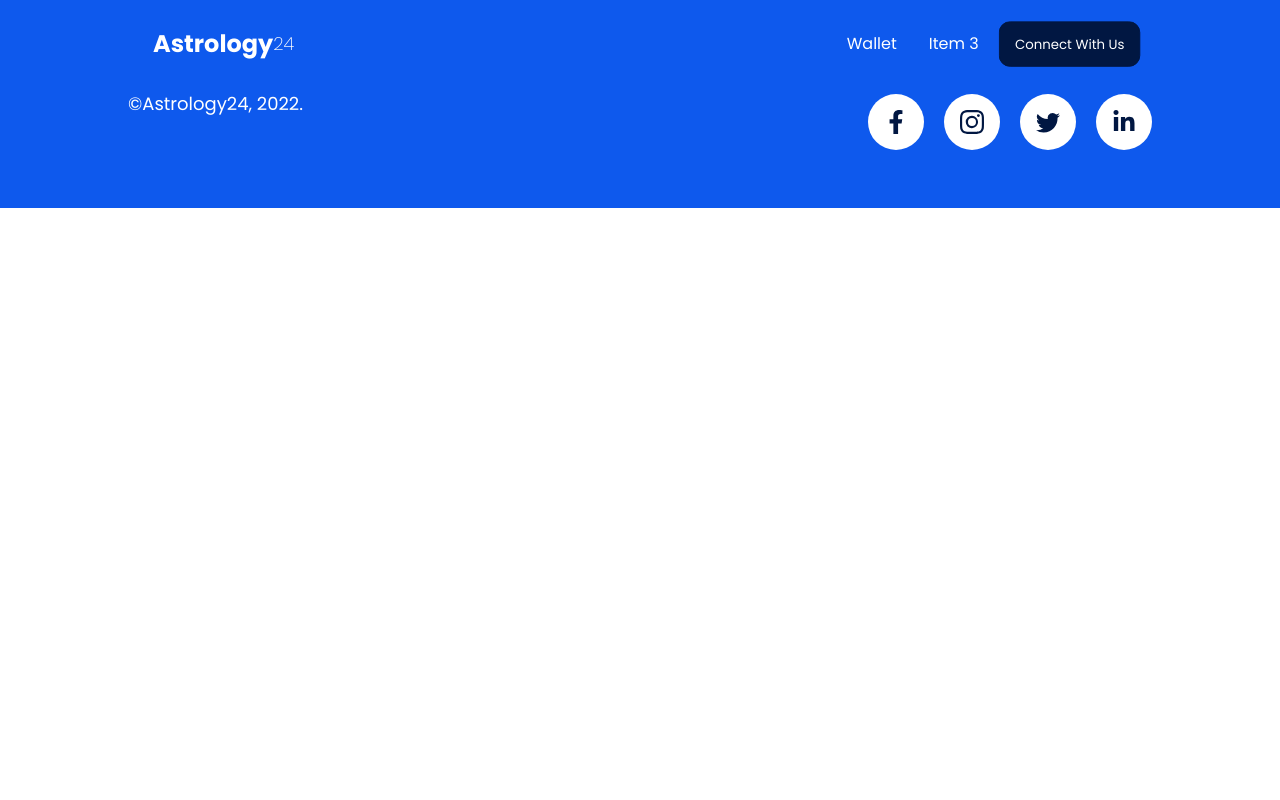
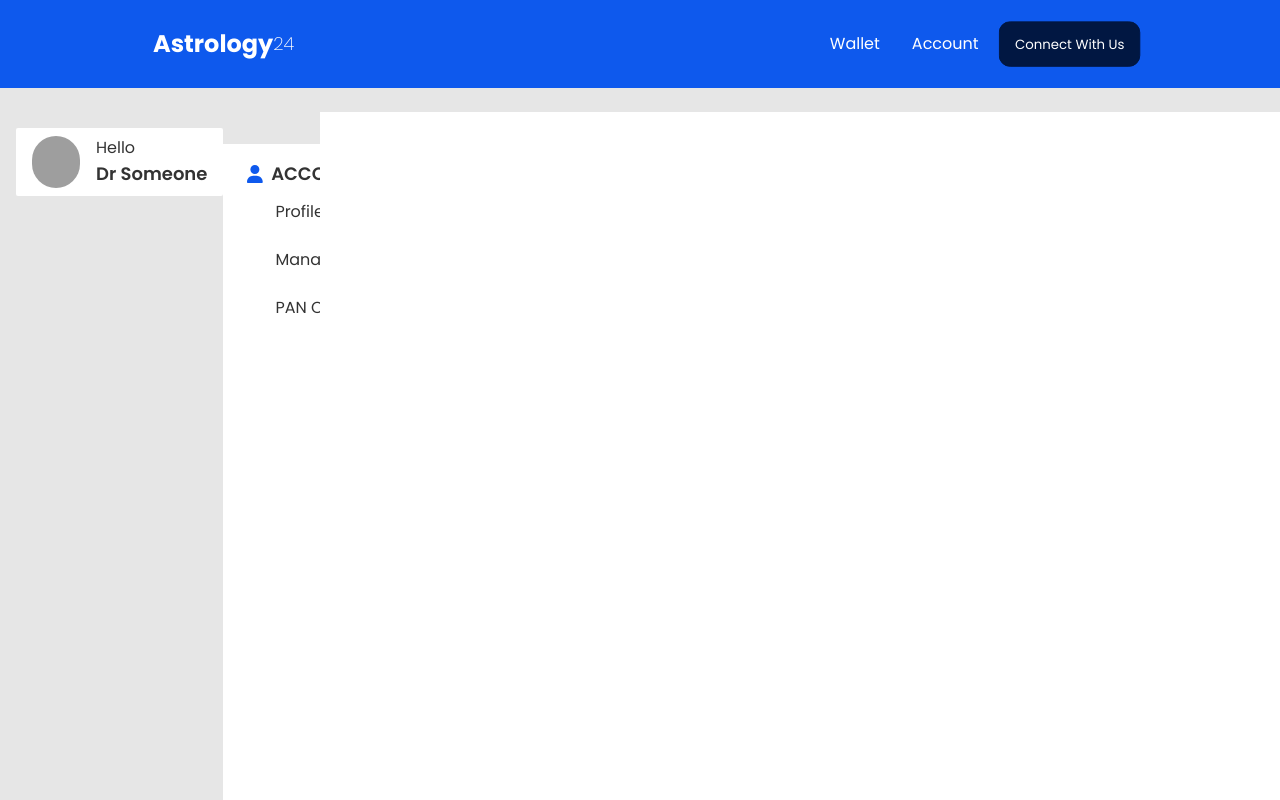
Before and after one commit to Victor-Sammy/astro24, a React (Create React App) app in the folder frontend/: page /account in a window 1280 px wide. Shown: the top 800 px of the page. Built offline with nearby package versions, Linux system fonts and the light colour scheme; grey boxes are pictures that could not be loaded.

Commit message:
dash nav added

```diff
--- a/frontend/package.json
+++ b/frontend/package.json
@@ -3,6 +3,9 @@
   "version": "0.1.0",
   "private": true,
   "dependencies": {
+    "@fortawesome/fontawesome-svg-core": "^6.1.1",
+    "@fortawesome/free-solid-svg-icons": "^6.1.1",
+    "@fortawesome/react-fontawesome": "^0.1.18",
     "@testing-library/jest-dom": "^5.16.4",
     "@testing-library/react": "^13.3.0",
     "@testing-library/user-event": "^13.5.0",
--- a/frontend/src/App.js
+++ b/frontend/src/App.js
@@ -2,6 +2,7 @@ import { Route, Routes } from 'react-router-dom';
 import { ToastContainer } from 'react-toastify';
 import 'react-toastify/dist/ReactToastify.css';
 import './App.css';
+import AccountDashboard from './pages/account/AccountDashboard';
 import Login from './pages/Authentication/Login/Login';
 import Footer from './pages/Shared/Footer/Footer';
 import Header from './pages/Shared/Header/Header';
@@ -16,6 +17,9 @@ function App() {
         <Route path='/' element={<Login />} />
         <Route path='/wallet' element={<Wallet />} />
         <Route path='/recharge/:id' element={<RechargeNow />} />
+        <Route path='/account' element={<AccountDashboard />}>
+
+        </Route>
       </Routes>
       <Footer />
       <ToastContainer position='bottom-right' />
--- /dev/null
+++ b/frontend/src/note.js
@@ -0,0 +1,2 @@
+// 1. make the logo directable
+// 2. in the recharge page there won't be anything without logo
--- a/frontend/src/pages/Shared/Header/Header.js
+++ b/frontend/src/pages/Shared/Header/Header.js
@@ -15,7 +15,8 @@ const Header = () => {
                             </label>
                             <ul tabIndex='0' className='menu menu-compact dropdown-content mt-3 p-2 shadow bg-primary rounded-box w-52'>
                                 <li><Link to="/wallet">Wallet</Link></li>
-                                <li><a>Item 3</a></li>
+                                <li><Link to="/account">Wallet</Link></li>
+
                                 <a className='btn btn-secondary text-accent capitalize font-normal rounded-xl'>Connect With Us</a>
                             </ul>
                         </div>
@@ -24,7 +25,7 @@ const Header = () => {
                     <div className='navbar-end hidden md:inline-flex'>
                         <ul className='menu menu-horizontal p-0'>
                             <li><Link to="/wallet">Wallet</Link></li>
-                            <li><a>Item 3</a></li>
+                            <li><Link to="/account">Account</Link></li>
                         </ul>
                         <a className='btn btn-secondary text-accent capitalize font-normal rounded-xl'>Connect With Us</a>
                     </div>
--- /dev/null
+++ b/frontend/src/pages/account/AccountDashboard.js
@@ -0,0 +1,57 @@
+import React from 'react';
+import { FontAwesomeIcon } from '@fortawesome/react-fontawesome'
+import { faUser } from '@fortawesome/free-solid-svg-icons'
+import { Link, NavLink } from 'react-router-dom';
+
+const AccountDashboard = () => {
+    return (
+        <div className='pt-28 bg-base-200'>
+            <div class="drawer drawer-mobile">
+                <input id="my-drawer-2" type="checkbox" class="drawer-toggle" />
+                <div class="drawer-content flex flex-col items-center justify-center">
+                    {/* <!-- Page content here --> */}
+                    <div className='w-full h-screen bg-base-100'></div>
+                    <label for="my-drawer-2" class="btn btn-primary drawer-button lg:hidden">Open drawer</label>
+
+                </div>
+                <div class="drawer-side ">
+
+                    <label for="my-drawer-2" class="drawer-overlay"></label>
+                    <div class="menu p-4 overflow-y-auto w-80 bg-base-200 text-base-content">
+                        {/* <!-- Sidebar content here --> */}
+                        <div>
+                            {/* hello user */}
+                            <div className='bg-base-100 flex px-4 py-2 gap-4 rounded-sm'>
+                                <div class="avatar">
+                                    <div class="w-12 rounded-full">
+                                        <img src="https://api.lorem.space/image/face?hash=92310" />
+                                    </div>
+                                </div>
+                                <div className='flex items-start flex-col '>
+                                    <p>Hello</p>
+                                    <h4 className='text-lg font-semibold'>Dr Someone</h4>
+                                </div>
+                            </div>
+                        </div>
+
+                        {/* dash nav */}
+                        <div className='w-full h-screen  bg-base-100 mt-4 px-6'>
+                            <p className='text-lg font-semibold  flex justify-start items-center gap-2 mt-4'><FontAwesomeIcon className='text-primary' icon={faUser} /> ACCOUNT SETTING</p>
+                            <ul className='flex flex-col  items-start ml-3 '>
+                                <li><NavLink to="/">Profile Information</NavLink></li>
+                                <li><NavLink to="/">Manage Address</NavLink></li>
+                                <li><NavLink to="/">PAN Card Information</NavLink></li>
+
+                            </ul>
+
+
+                        </div>
+                    </div>
+
+                </div>
+            </div>
+        </div>
+    );
+};
+
+export default AccountDashboard;
```
Also changed, not shown: 1 other file (tests, documents, lock files or other folders).
